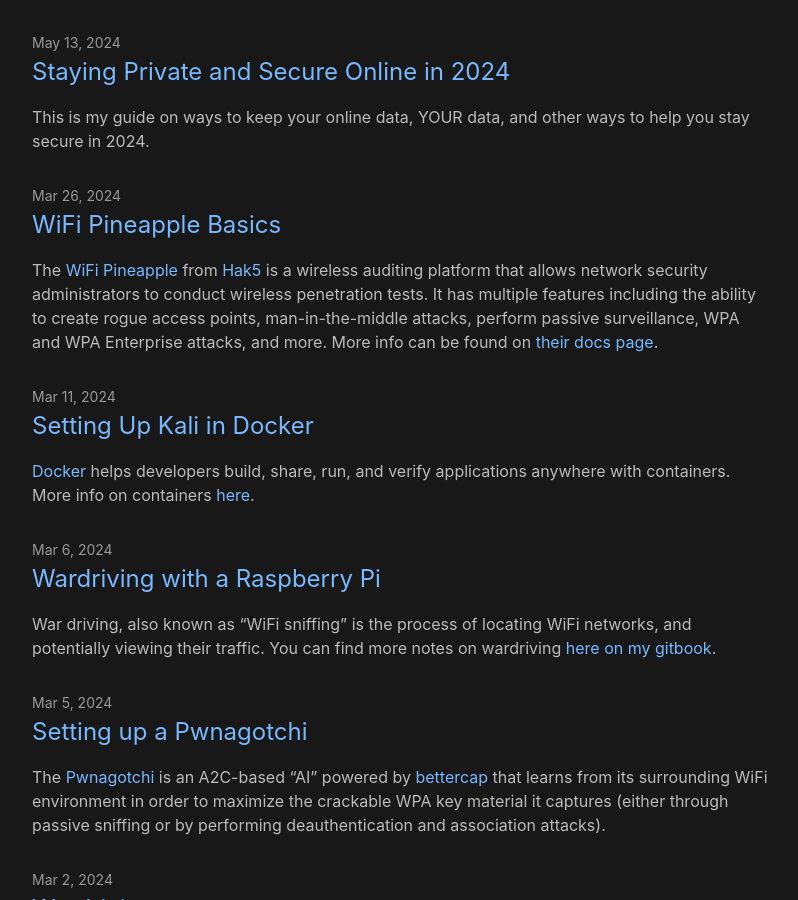
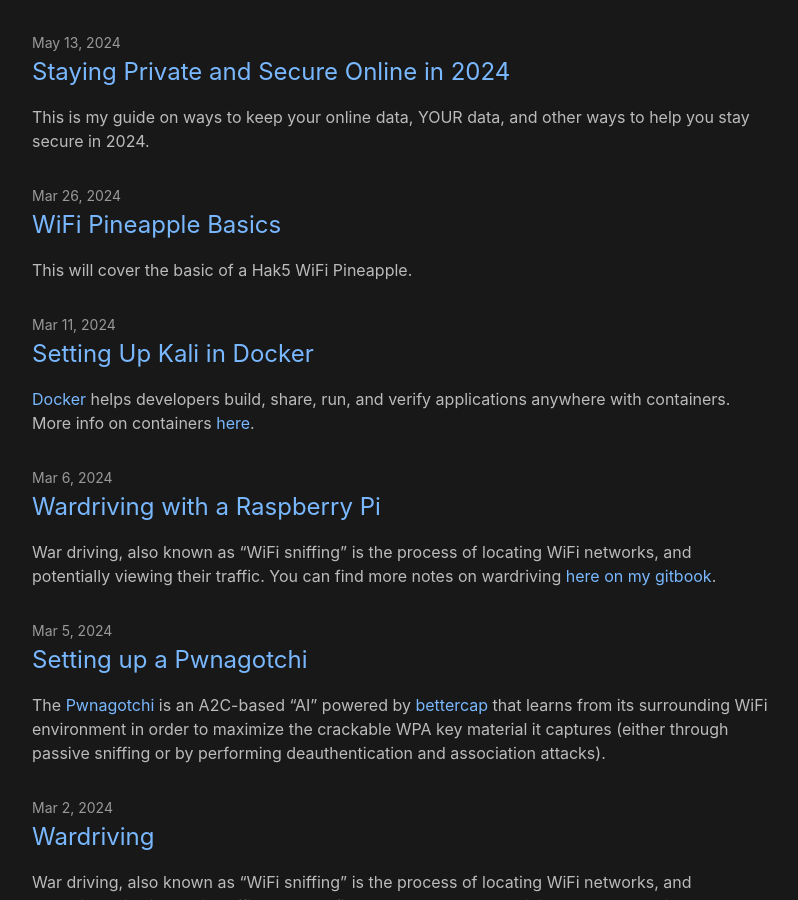
Before and after one commit to Th4ntis/th4ntis.github.io, a Jekyll site: the page built from blog.md, in a window 1280 px wide and 900 px high, scrolled down 995 px. Shown: the whole window, without its empty margins (238-1036 px from the left). Built offline with Jekyll 4.4.1, drawn with Linux system fonts in a browser that asks for light colours.

Commit message:
Update 2024-03-26-WiFi-Pineapple-Basics.md

```diff
--- a/_posts/2024-03-26-WiFi-Pineapple-Basics.md
+++ b/_posts/2024-03-26-WiFi-Pineapple-Basics.md
@@ -5,6 +5,7 @@
 author:
 - th4ntis
 ---
+This will cover the basic of a Hak5 WiFi Pineapple.
 
 The [WiFi Pineapple](https://shop.hak5.org/products/wifi-pineapple) from [Hak5](https://hak5.org/) is a wireless auditing platform that allows network security administrators to conduct wireless penetration tests. It has multiple features including the ability to create rogue access points, man-in-the-middle attacks, perform passive surveillance, WPA and WPA Enterprise attacks, and more. More info can be found on [their docs page](https://docs.hak5.org/wifi-pineapple).
 
```
